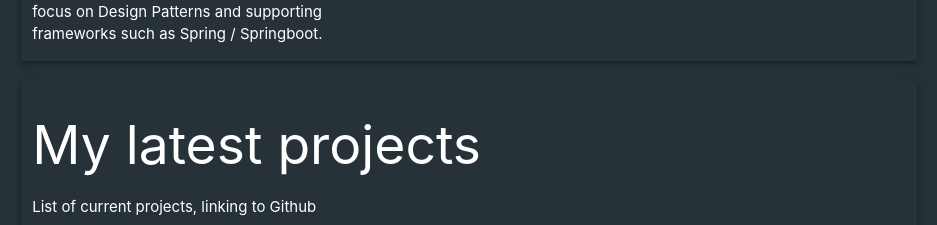
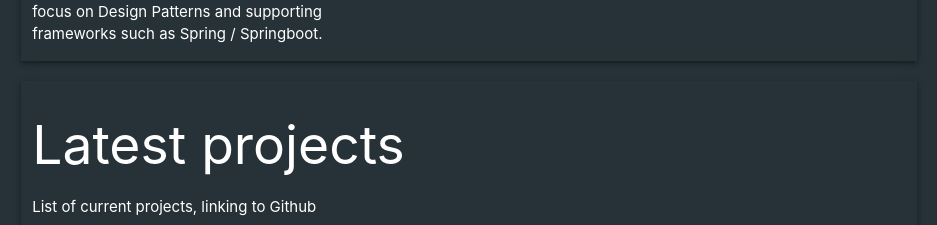
Before and after one commit to thomas-booker/lovelocke.com, a React (Create React App) app: page / in a window 1280 px wide. Shown: the part 964-1189 px from the top of the page, without its empty margins (171-1108 px from the left). Built offline with nearby package versions, Linux system fonts and the light colour scheme.

Commit message:
updated projects

```diff
--- a/src/Projects.js
+++ b/src/Projects.js
@@ -8,7 +8,7 @@ class Projects extends Component {
             <div class="container white-text z-depth-2">
                 <div class="row">
                     <div class="col s12">
-                        <h2>My latest projects</h2>
+                        <h2>Latest projects</h2>
                         <p>List of current projects, linking to Github</p>
                     </div>
                 </div>
```
